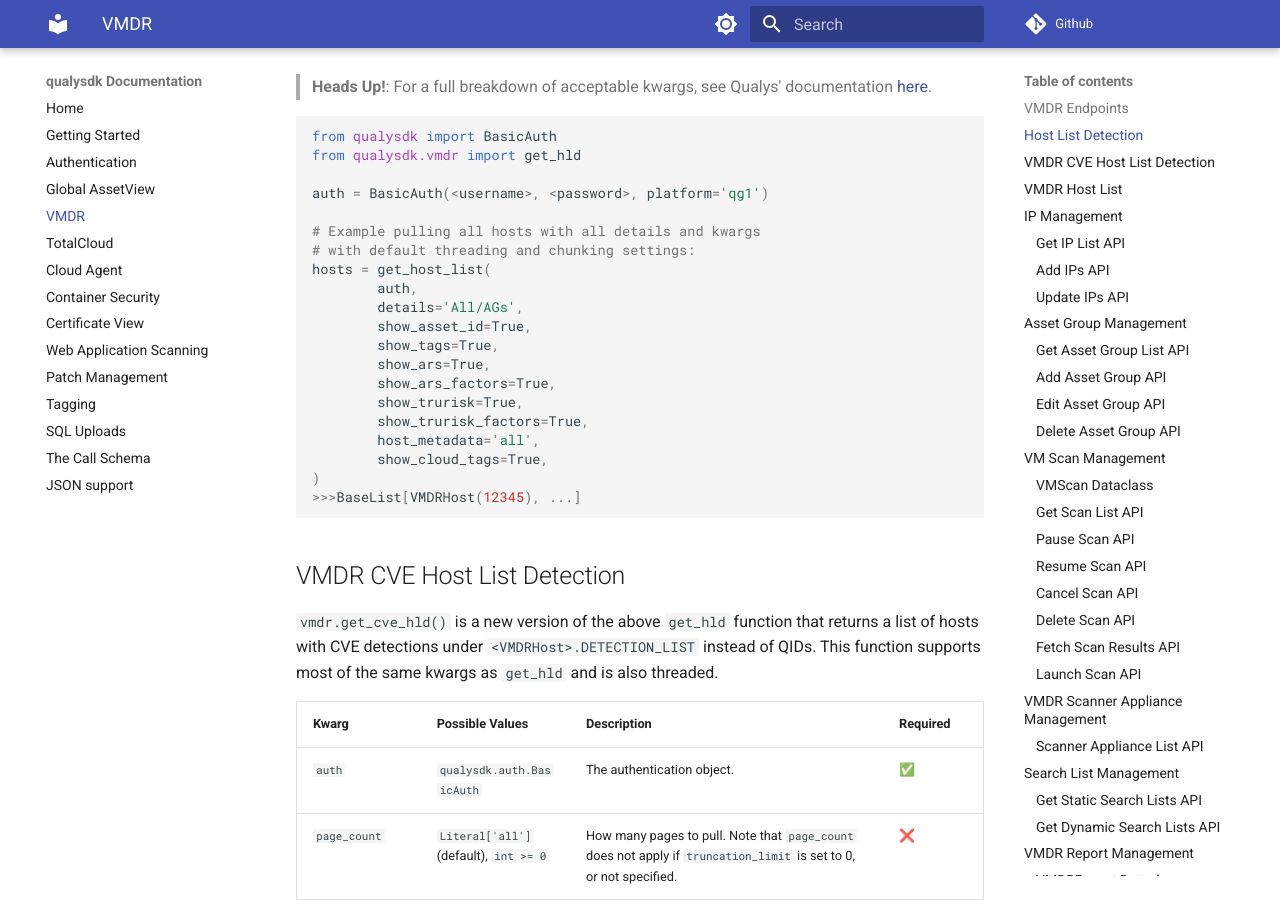
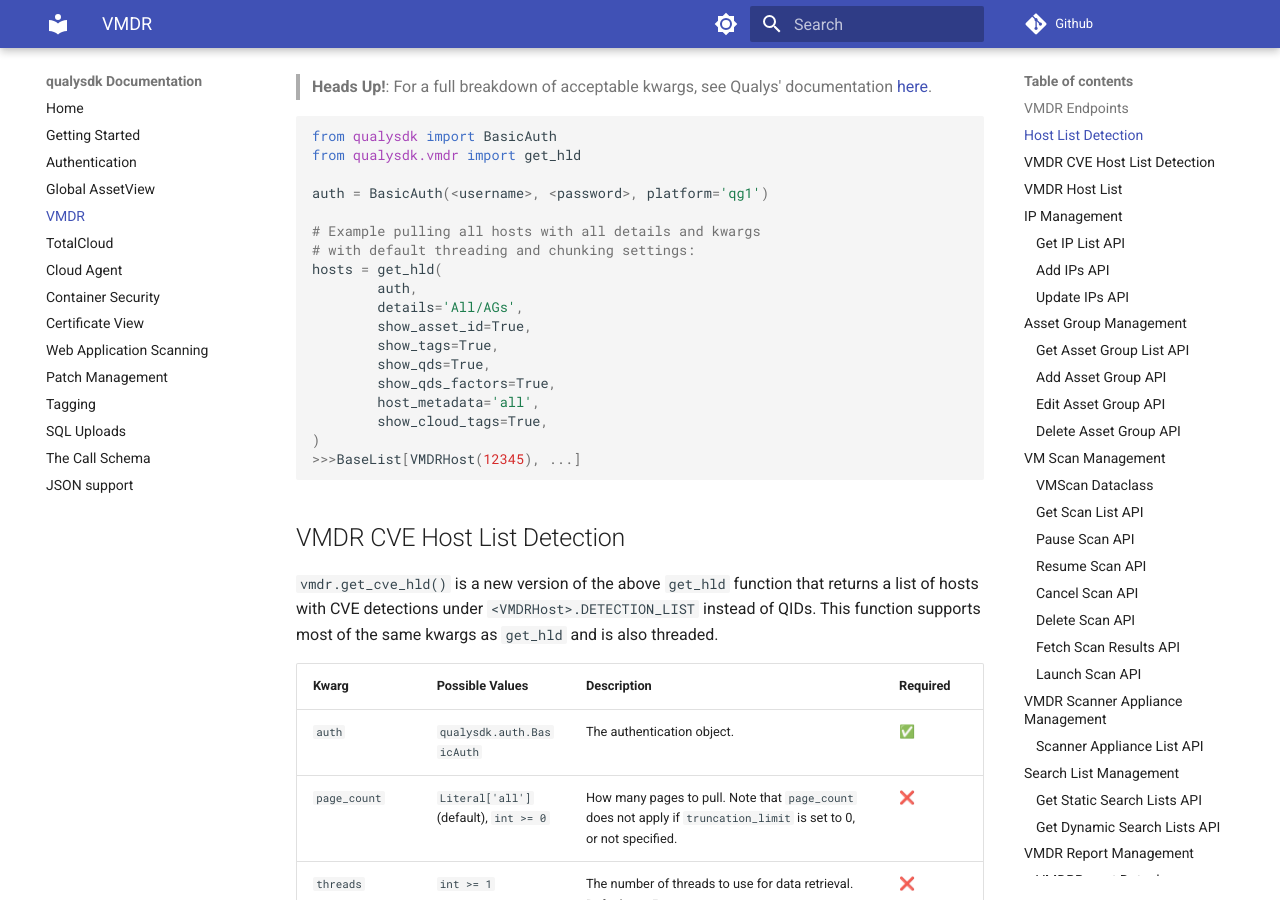
Before and after one commit to 0x41424142/qualysdk, an MkDocs documentation site: the page built from docs/vmdr.md, in a window 1280 px wide and 900 px high, scrolled down 3434 px. Built offline with MkDocs 1.6.1 and Material for MkDocs 9.7.7, drawn with Linux system fonts in a browser that asks for light colours; comment, search, counter and statistics services are not loaded.

Commit message:
fixed typo in VMDR docs

```diff
--- a/docs/vmdr.md
+++ b/docs/vmdr.md
@@ -78,15 +78,13 @@
 
 # Example pulling all hosts with all details and kwargs
 # with default threading and chunking settings:
-hosts = get_host_list(
+hosts = get_hld(
         auth,
         details='All/AGs',
         show_asset_id=True,
         show_tags=True,
-        show_ars=True,
-        show_ars_factors=True,
-        show_trurisk=True,
-        show_trurisk_factors=True,
+        show_qds=True,
+        show_qds_factors=True,
         host_metadata='all',
         show_cloud_tags=True,
 )
```
